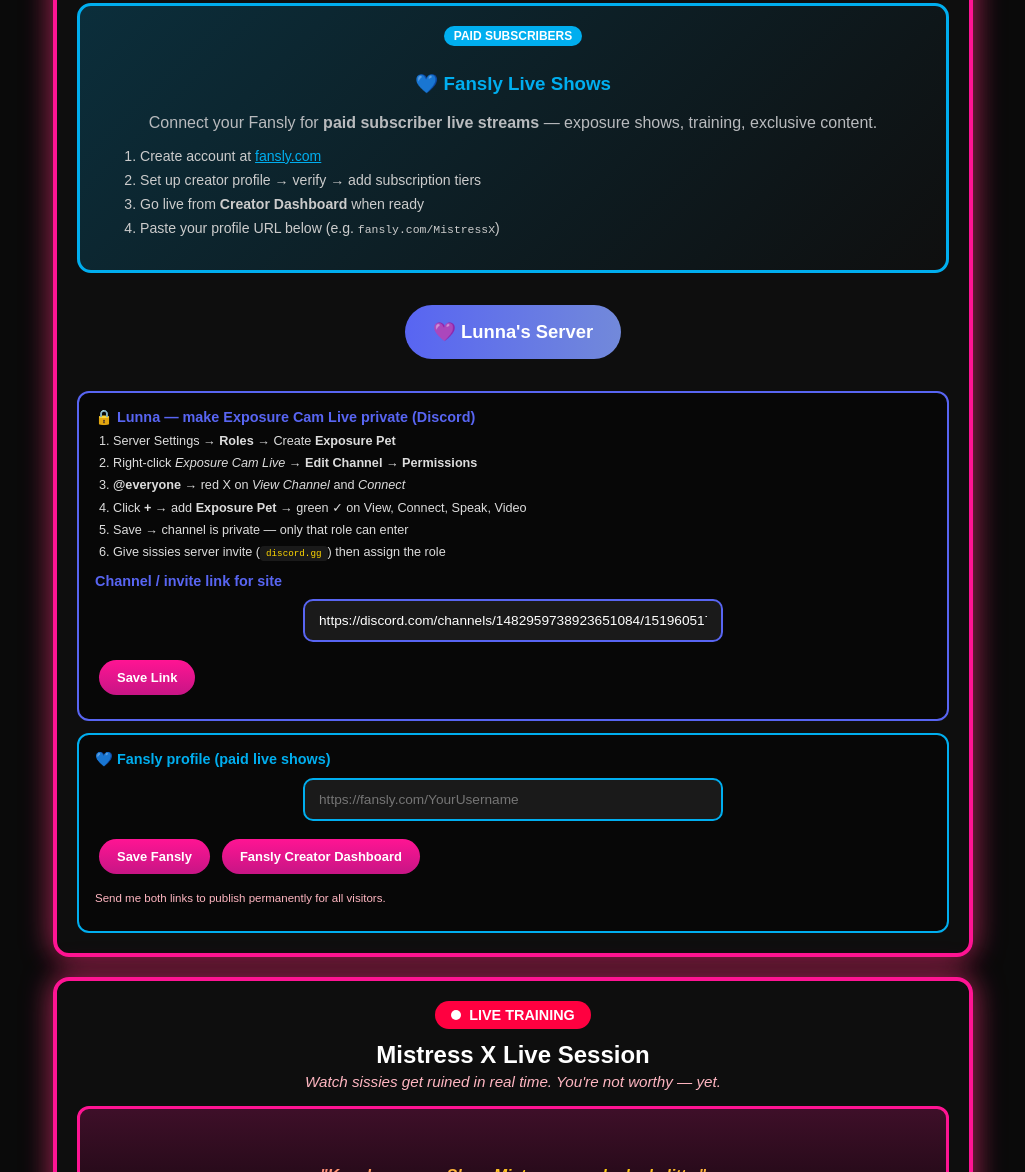
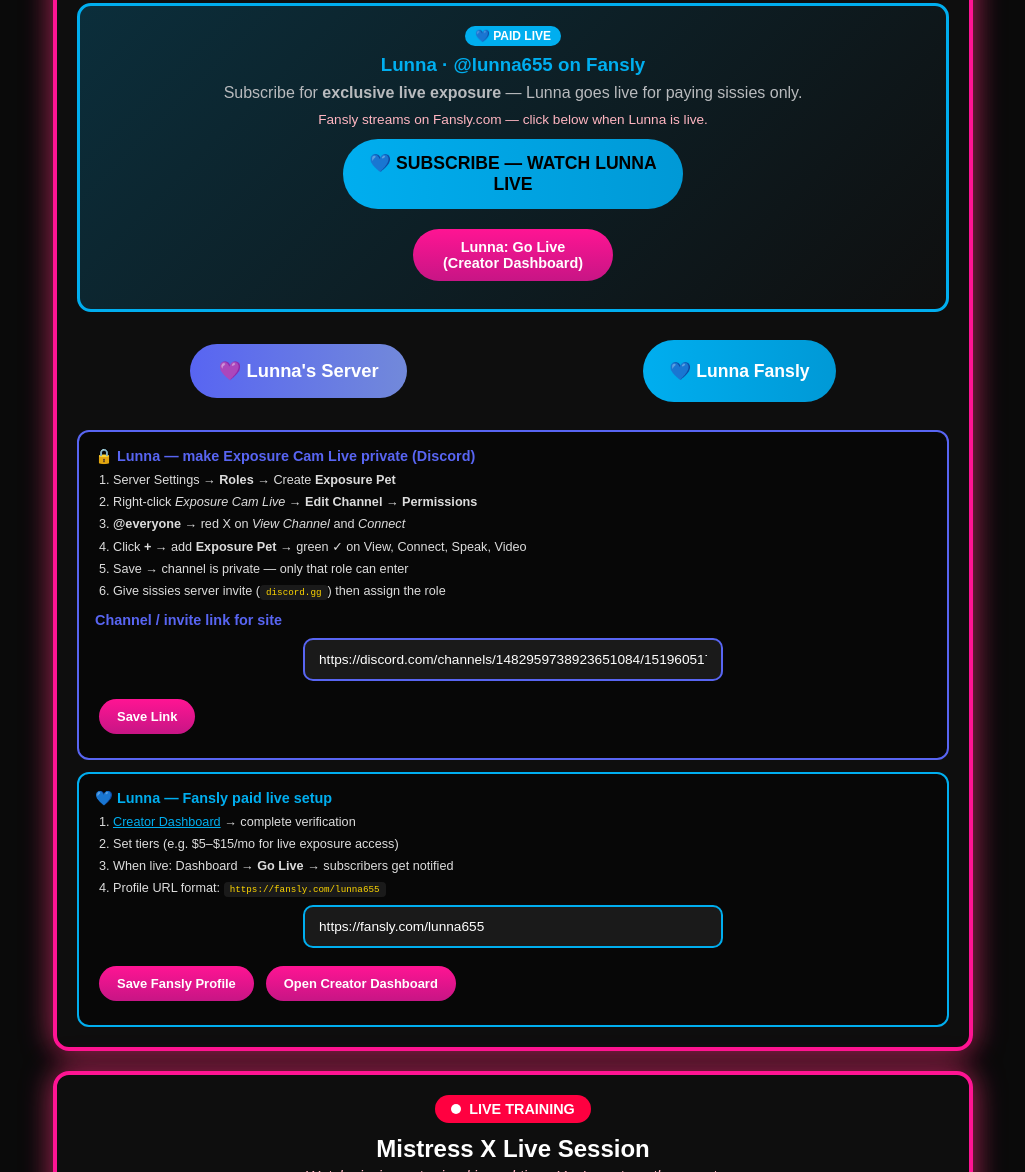
Before and after one commit to sissy439-boop/mistress-x-bbc-training-academy, a website: page index.html in a window 1280 px wide. Shown: the part 9871-11043 px from the top of the page, without its empty margins (127-1152 px from the left). Drawn offline with Linux system fonts and the light colour scheme.

Commit message:
Connect Lunna Fansly profile for paid live exposure

```diff
--- a/index.html
+++ b/index.html
@@ -1007,7 +1007,7 @@
       <strong>Where does it stream?</strong><br>
       <strong>Your cam (left)</strong> = local preview only — only YOU see it in your browser. It does <em>not</em> upload to the internet.<br>
       <strong>Private exposure</strong> = <strong>Lunna's Server</strong> — invite + role required (not public).<br>
-      <strong>Paid live shows</strong> = <strong>Fansly</strong> — subscribers watch Mistress X go live (no embed; opens Fansly).
+      <strong>Paid live shows</strong> = <strong>Lunna on Fansly</strong> — subscribers watch exclusive live exposure (opens Fansly).
     </div>
     <p class="stream-permission-note">📷 Your cam preview needs browser permission. Real broadcasting uses OBS or the Twitch/YouTube app.</p>
     <div class="stream-ticker"><span id="streamTicker">♠️ Roleplay ticker — connect Twitch/YouTube below for a real public stream...</span></div>
@@ -1058,7 +1058,7 @@
 
     <div class="broadcast-room">
         <h2 style="margin-top:0;">📡 Live Exposure Platforms</h2>
-        <p class="panel-subtitle">Lunna's Server = free cam room. Fansly = paid subscriber live streams &amp; exclusive exposure.</p>
+        <p class="panel-subtitle">Lunna's Server = free private cam. Lunna's Fansly = paid subscriber live exposure.</p>
         <div id="broadcastEmbed"></div>
         <div class="btn-row" id="broadcastLinks"></div>
         <div id="discordOwnerSetup"></div>
@@ -1252,8 +1252,9 @@ const LIVE_STREAM_CONFIG = {
   discordChannelName: "Exposure Cam Live",
   discordChannelPrivate: true,    // private voice — role or invite required
   discordMemberRole: "Exposure Pet", // role that can see/join private channel
-  fanslyProfileUrl: "",         // https://fansly.com/YourUsername
-  fanslyUsername: "MistressX",  // display name on Fansly
+  fanslyProfileUrl: "https://fansly.com/lunna655",
+  fanslyUsername: "lunna655",
+  fanslyDisplayName: "Lunna",
   twitchChannel: "",
   youtubeVideoId: "",
   publicWatchUrl: "",
@@ -2053,13 +2054,13 @@ async function exposeLive() {
   let msg = "🔴 EXPOSE LIVE!\n\nYour cam preview is local only. For REAL exposure:\n";
   if (discordUrl) msg += "\n• Lunna's Server — join Exposure Cam Live voice channel";
   else if (discordUser) msg += `\n• Lunna's Server — add @${discordUser} (Lunna) for server invite`;
-  if (fanslyUrl) msg += "\n• Fansly (paid) — subscribe & watch Mistress X live";
+  if (fanslyUrl) msg += "\n• Lunna's Fansly (paid) — subscribe & watch live exposure";
   if (!discordUrl && !discordUser && !fanslyUrl) {
     alert("Cam preview ready. Connect Discord and/or Fansly below for real live exposure.");
   } else {
     const openDiscord = (discordUrl || discordUser) && confirm(msg + "\n\nOpen Discord now?");
     if (openDiscord) joinDiscordExposure();
-    else if (fanslyUrl && confirm("Open Fansly for paid subscriber live shows?")) {
+    else if (fanslyUrl && confirm("Open Lunna's Fansly for paid subscriber live shows?")) {
       window.open(fanslyUrl, "_blank", "noopener");
     }
   }
@@ -2203,11 +2204,16 @@ function saveFanslyProfile() {
 
 function openFanslyLive() {
   const url = getFanslyProfileUrl();
+  const name = LIVE_STREAM_CONFIG.fanslyDisplayName || LIVE_STREAM_CONFIG.fanslyUsername;
   if (!url) {
-    alert("Fansly not connected yet. Mistress X: paste your Fansly profile below.");
+    alert("Fansly not connected yet. Lunna: paste your Fansly profile below.");
     return;
   }
   window.open(url, "_blank", "noopener");
+}
+
+function openFanslyCreator() {
+  window.open("https://fansly.com/creator/home", "_blank", "noopener");
 }
 
 function renderDiscordPanel(cfg, discordUrl) {
@@ -2231,26 +2237,27 @@ function renderDiscordPanel(cfg, discordUrl) {
 }
 
 function renderFanslyPanel(cfg, fanslyUrl) {
-  const name = cfg.fanslyUsername || "Mistress X";
+  const user = cfg.fanslyUsername || "lunna655";
+  const display = cfg.fanslyDisplayName || "Lunna";
   if (fanslyUrl) {
     return `<div class="fansly-panel">
-      <span class="platform-tag paid">PAID SUBSCRIBERS</span>
-      <h3 style="color:#00AEEF; margin:0 0 8px;">💙 @${name} on Fansly</h3>
-      <p style="color:#b9bbbe; margin:0;">Mistress X goes <strong>live on Fansly</strong> for paying subscribers — exclusive exposure, training &amp; humiliation shows.</p>
-      <p style="font-size:0.85em; color:#ffb6c1; margin:10px 0;">Fansly can't embed here — subscribers watch on Fansly when you're live.</p>
-      <button class="fansly-join-btn buy-btn" onclick="openFanslyLive()">💙 SUBSCRIBE &amp; WATCH LIVE ON FANSLY</button>
-      <a href="https://fansly.com/creator/home" target="_blank" rel="noopener" style="font-size:0.82em; color:#00AEEF;">Mistress X: Creator Dashboard → Go Live</a>
+      <span class="platform-tag paid">💙 PAID LIVE</span>
+      <h3 style="color:#00AEEF; margin:0 0 8px;">${display} · @${user} on Fansly</h3>
+      <p style="color:#b9bbbe; margin:0;">Subscribe for <strong>exclusive live exposure</strong> — Lunna goes live for paying sissies only.</p>
+      <p style="font-size:0.85em; color:#ffb6c1; margin:10px 0;">Fansly streams on Fansly.com — click below when Lunna is live.</p>
+      <button class="fansly-join-btn buy-btn" onclick="openFanslyLive()">💙 SUBSCRIBE — WATCH LUNNA LIVE</button>
+      <button class="btn-small" onclick="openFanslyCreator()" style="margin-top:8px;">Lunna: Go Live (Creator Dashboard)</button>
     </div>`;
   }
   return `<div class="fansly-panel">
-    <span class="platform-tag paid">PAID SUBSCRIBERS</span>
-    <h3 style="color:#00AEEF;">💙 Fansly Live Shows</h3>
-    <p style="color:#b9bbbe;">Connect your Fansly for <strong>paid subscriber live streams</strong> — exposure shows, training, exclusive content.</p>
+    <span class="platform-tag paid">💙 PAID LIVE</span>
+    <h3 style="color:#00AEEF;">Lunna's Fansly</h3>
+    <p style="color:#b9bbbe;">Set up paid subscriber live exposure on Fansly.</p>
     <ol class="discord-steps" style="color:#ccc;">
-      <li>Create account at <a href="https://fansly.com" target="_blank" rel="noopener" style="color:#00AEEF;">fansly.com</a></li>
-      <li>Set up creator profile → verify → add subscription tiers</li>
-      <li>Go live from <strong>Creator Dashboard</strong> when ready</li>
-      <li>Paste your profile URL below (e.g. <code>fansly.com/MistressX</code>)</li>
+      <li>Sign up at <a href="https://fansly.com" target="_blank" rel="noopener" style="color:#00AEEF;">fansly.com</a> → become a creator</li>
+      <li>Verify identity → set subscription price/tiers</li>
+      <li><strong>Creator Dashboard</strong> → <strong>Go Live</strong> when ready</li>
+      <li>Paste profile URL below (e.g. <code>fansly.com/lunna655</code>)</li>
     </ol>
   </div>`;
 }
@@ -2271,7 +2278,7 @@ function renderBroadcastRoom() {
     linksHtml += `<button class="btn-small discord-join-btn" style="max-width:220px!important;" onclick="joinDiscordExposure()">💜 Lunna's Server</button>`;
   }
   if (fanslyUrl) {
-    linksHtml += `<button class="btn-small fansly-join-btn" style="max-width:220px!important;" onclick="openFanslyLive()">💙 Fansly Live</button>`;
+    linksHtml += `<button class="btn-small fansly-join-btn" style="max-width:220px!important;" onclick="openFanslyLive()">💙 Lunna Fansly</button>`;
   }
 
   setupEl.innerHTML = `<div class="broadcast-setup" style="margin-top:16px; border-color:#5865F2;">
@@ -2289,11 +2296,16 @@ function renderBroadcastRoom() {
       <button class="btn-small" onclick="saveDiscordInvite()">Save Link</button>
     </div>
     <div class="broadcast-setup" style="margin-top:12px; border-color:#00AEEF;">
-      <strong style="color:#00AEEF;">💙 Fansly profile (paid live shows)</strong>
-      <input type="url" id="fanslyProfileInput" class="discord-setup-input" style="border-color:#00AEEF;" placeholder="https://fansly.com/YourUsername" value="${fanslyUrl}">
-      <button class="btn-small" onclick="saveFanslyProfile()">Save Fansly</button>
-      <a href="https://fansly.com/creator/home" target="_blank" rel="noopener"><button class="btn-small">Fansly Creator Dashboard</button></a>
-      <p style="font-size:0.8em; margin-top:10px;">Send me both links to publish permanently for all visitors.</p>
+      <strong style="color:#00AEEF;">💙 Lunna — Fansly paid live setup</strong>
+      <ol class="discord-steps" style="margin-top:8px;">
+        <li><a href="https://fansly.com/creator/home" target="_blank" rel="noopener" style="color:#00AEEF;">Creator Dashboard</a> → complete verification</li>
+        <li>Set tiers (e.g. $5–$15/mo for live exposure access)</li>
+        <li>When live: Dashboard → <strong>Go Live</strong> → subscribers get notified</li>
+        <li>Profile URL format: <code>https://fansly.com/lunna655</code></li>
+      </ol>
+      <input type="url" id="fanslyProfileInput" class="discord-setup-input" style="border-color:#00AEEF;" placeholder="https://fansly.com/lunna655" value="${fanslyUrl}">
+      <button class="btn-small" onclick="saveFanslyProfile()">Save Fansly Profile</button>
+      <button class="btn-small" onclick="openFanslyCreator()">Open Creator Dashboard</button>
     </div>`;
 
   if (cfg.platform === "twitch" && cfg.twitchChannel) {
```
